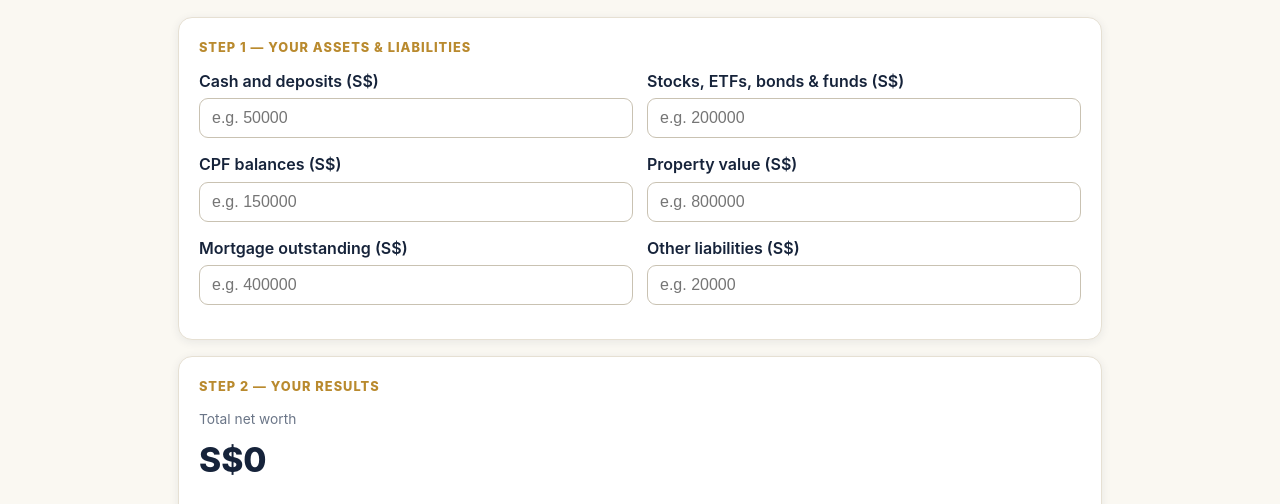
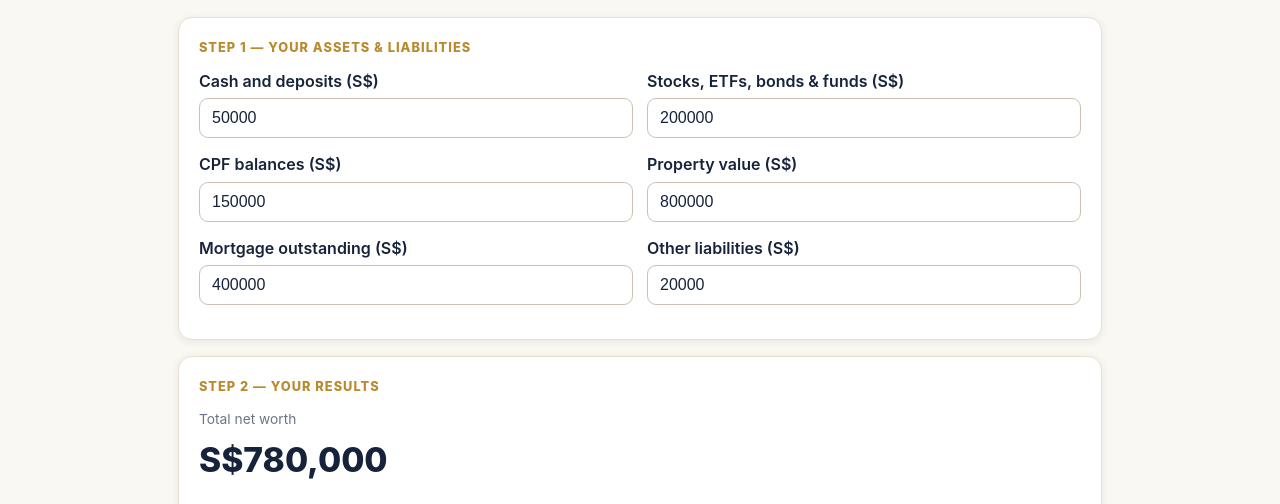
Before and after one commit to fimtestxyz/mymoneydecoder-calculators, a plain HTML site: page net-worth.html in a window 1280 px wide. Shown: the part 267-771 px from the top of the page. Drawn offline with Linux system fonts and the light colour scheme.

Commit message:
Net Worth page carries the worked example as real defaults
net-worth.html was the odd one out: placeholders only, so its fields
were empty on load and the Wealth Report said 'no net-worth numbers
yet' for a page the user only looked at. The six inputs now carry the
spec worked example as value= defaults (50k/200k/150k/800k/400k/20k),
matching fire.html and passive-income.html, so the page demos itself
on load and bindNumber saves the numbers for the report.
New test/page-defaults.test.mjs locks all three pages' defaults
(24 tests green).

```diff
--- a/net-worth.html
+++ b/net-worth.html
@@ -33,16 +33,16 @@
     <section class="card">
       <p class="step-label">Step 1 — Your assets &amp; liabilities</p>
       <div class="input-row">
-        <div class="field"><label>Cash and deposits (S$)</label><input id="in-cash" type="number" min="0" step="1000" placeholder="e.g. 50000"></div>
-        <div class="field"><label>Stocks, ETFs, bonds &amp; funds (S$)</label><input id="in-investments" type="number" min="0" step="1000" placeholder="e.g. 200000"></div>
+        <div class="field"><label>Cash and deposits (S$)</label><input id="in-cash" type="number" min="0" step="1000" value="50000"></div>
+        <div class="field"><label>Stocks, ETFs, bonds &amp; funds (S$)</label><input id="in-investments" type="number" min="0" step="1000" value="200000"></div>
       </div>
       <div class="input-row">
-        <div class="field"><label>CPF balances (S$)</label><input id="in-cpf" type="number" min="0" step="1000" placeholder="e.g. 150000"></div>
-        <div class="field"><label>Property value (S$)</label><input id="in-property" type="number" min="0" step="1000" placeholder="e.g. 800000"></div>
+        <div class="field"><label>CPF balances (S$)</label><input id="in-cpf" type="number" min="0" step="1000" value="150000"></div>
+        <div class="field"><label>Property value (S$)</label><input id="in-property" type="number" min="0" step="1000" value="800000"></div>
       </div>
       <div class="input-row">
-        <div class="field"><label>Mortgage outstanding (S$)</label><input id="in-mortgage" type="number" min="0" step="1000" placeholder="e.g. 400000"></div>
-        <div class="field"><label>Other liabilities (S$)</label><input id="in-other" type="number" min="0" step="1000" placeholder="e.g. 20000"></div>
+        <div class="field"><label>Mortgage outstanding (S$)</label><input id="in-mortgage" type="number" min="0" step="1000" value="400000"></div>
+        <div class="field"><label>Other liabilities (S$)</label><input id="in-other" type="number" min="0" step="1000" value="20000"></div>
       </div>
     </section>
 
```
Also changed, not shown: test/page-defaults.test.mjs (added, +39 -0 lines).
